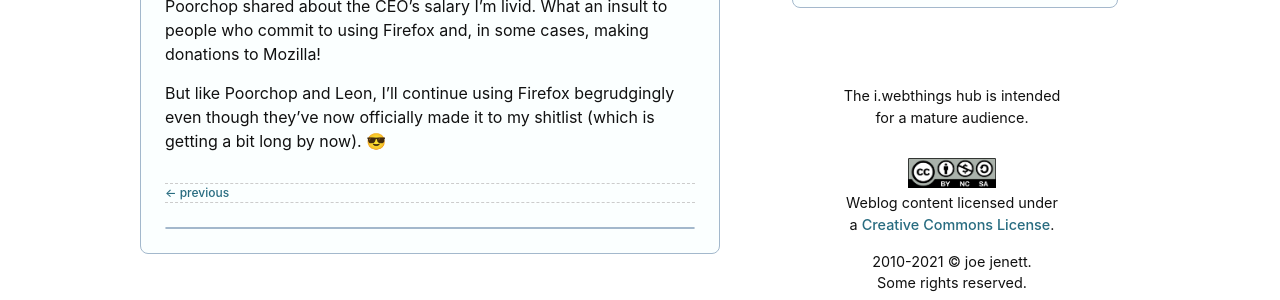
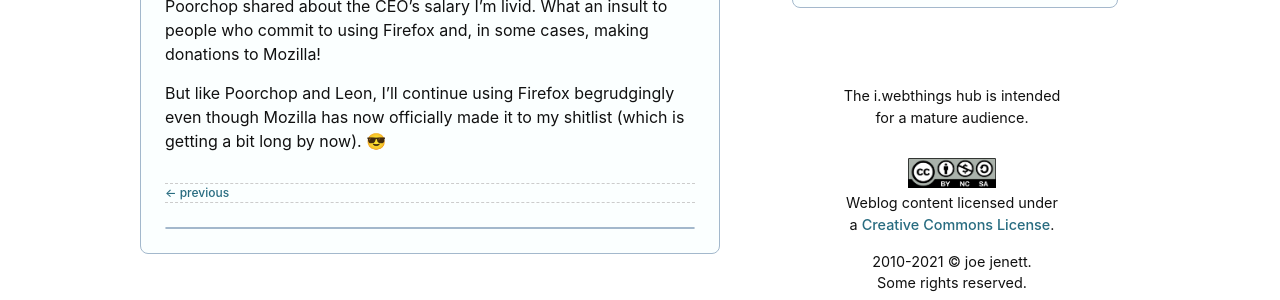
Before and after one commit to joejenett/i.webthings, a Jekyll site: the page built from _posts/2021-10-20-so-long-firefox.md, in a window 1280 px wide. Shown: the part 985-1285 px from the top of the page. Built offline with Jekyll 4.4.1, drawn with Linux system fonts in a browser that asks for light colours; comment, search, counter and statistics services are not loaded.

Commit message:
Update 2021-10-20-so-long-firefox.md

```diff
--- a/_posts/2021-10-20-so-long-firefox.md
+++ b/_posts/2021-10-20-so-long-firefox.md
@@ -17,4 +17,4 @@ slug: so-long-firefox
 We use cookies to remember your account settings, and for analytics. Some of our ad partners use cookies on Pocket Explore pages, and if you accept these advertising cookies, your ads may be more personalized on other websites.
 </p></blockquote>
 <p>Mozilla’s hypocrisy is stunning! And that was even before this Firefox Suggest thing came around. When I first learned of Suggest, I immediately went to Settings to make sure I was not opting in to the Contextual Suggestions. But I’m still pissed. And after seeing what Poorchop shared about the CEO’s salary I’m livid. What an insult to people who commit to using Firefox and, in some cases, making donations to Mozilla!</p>
-<p>But like Poorchop and Leon, I’ll continue using Firefox begrudgingly even though they’ve now officially made it to my shitlist (which is getting a bit long by now). 😎</p>
+<p>But like Poorchop and Leon, I’ll continue using Firefox begrudgingly even though Mozilla has now officially made it to my shitlist (which is getting a bit long by now). 😎</p>
```
